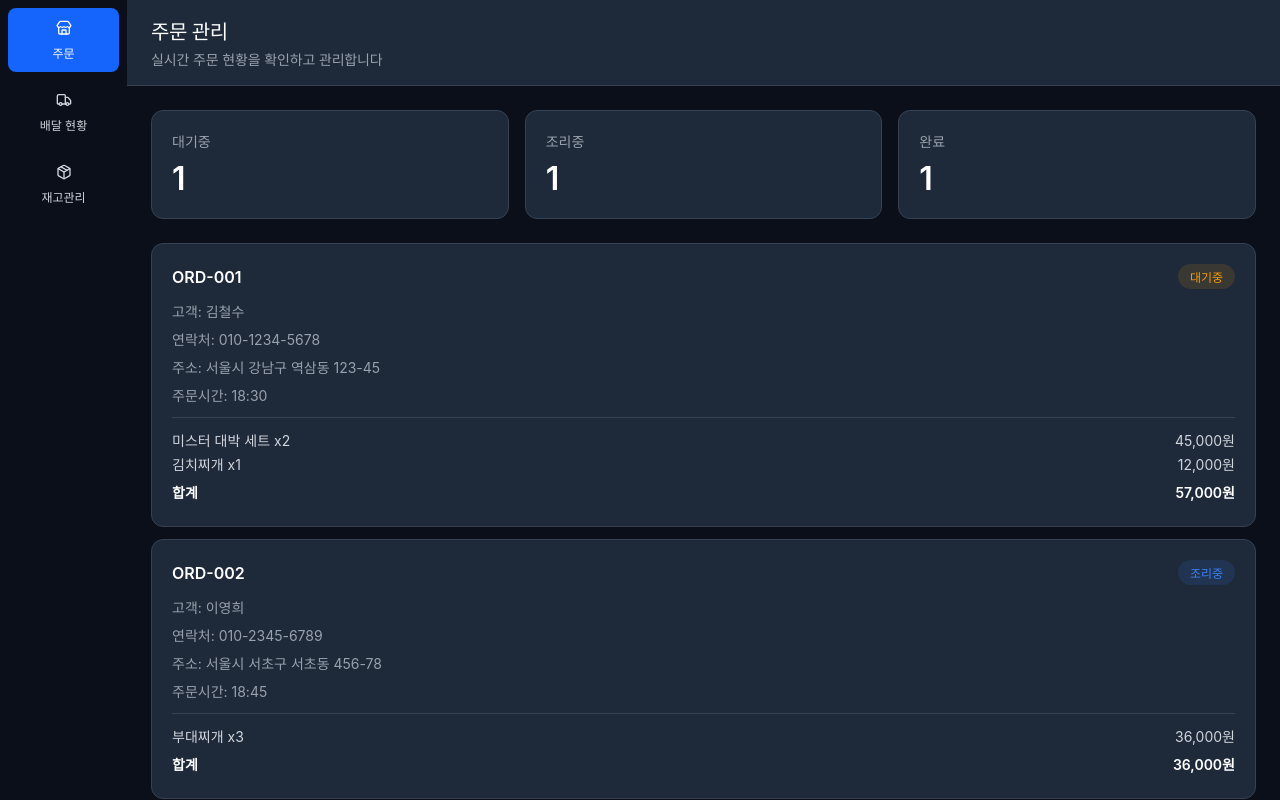
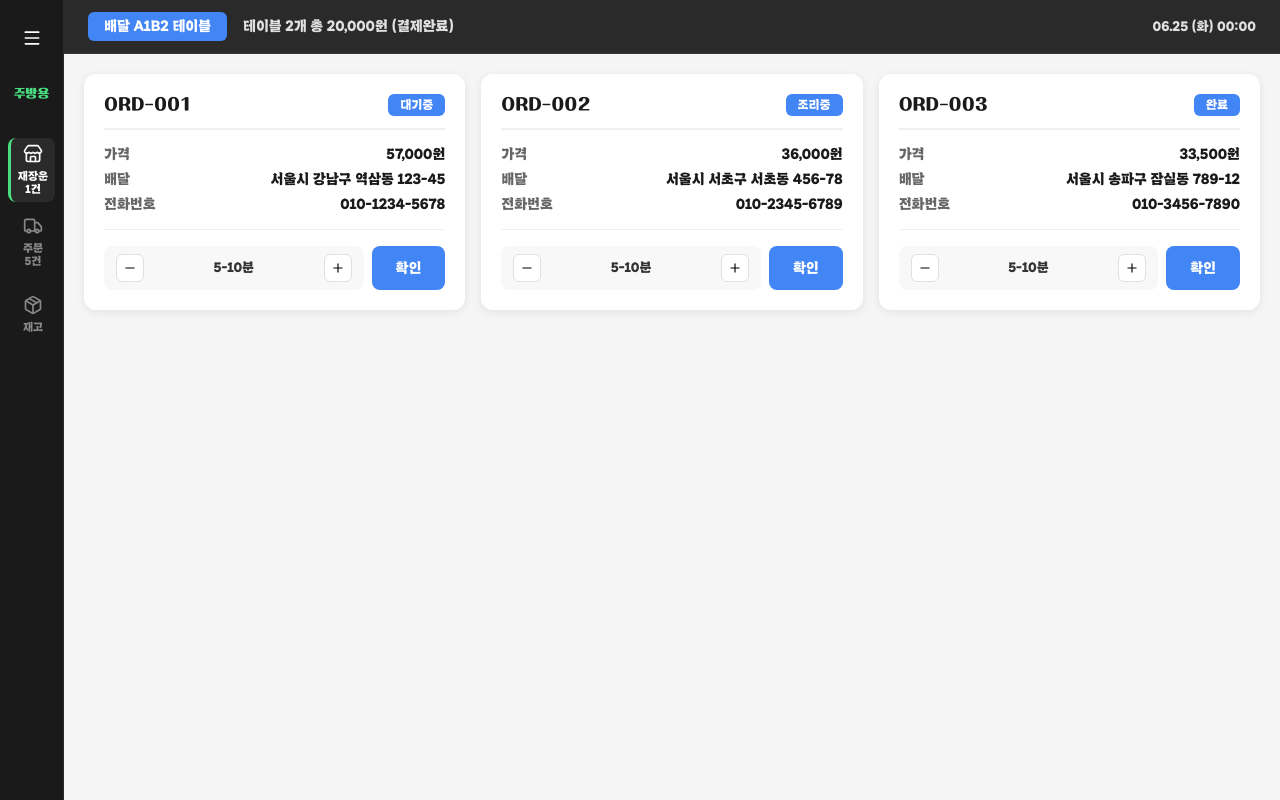
Before and after one commit to sogonggogo/sogonggogo_staff, a Next.js app: page / in a window 1280 px wide. Built offline with nearby package versions, Linux system fonts and the light colour scheme.

Commit message:
style : 배민 컨셉 변화

```diff
--- a/src/app/(order)/page.tsx
+++ b/src/app/(order)/page.tsx
@@ -1,27 +1,239 @@
 'use client';
 
-import PageHeader from '@/components/layout/PageHeader';
-import PageContent from '@/components/layout/PageContent';
-import OrderStats from '@/components/orders/OrderStats';
-import OrderList from '@/components/orders/OrderList';
+import styled from '@emotion/styled';
 import { mockOrders } from '@/data/orders';
+import { Minus, Plus } from 'lucide-react';
+
+const Container = styled.div`
+  display: flex;
+  height: 100vh;
+  background: #f5f5f5;
+`;
+
+const MainSection = styled.div`
+  flex: 1;
+  display: flex;
+  flex-direction: column;
+  overflow-y: auto;
+`;
+
+const TopBar = styled.div`
+  background: #2a2a2a;
+  padding: 12px 24px;
+  display: flex;
+  justify-content: space-between;
+  align-items: center;
+  color: white;
+  border-bottom: 1px solid #3a3a3a;
+`;
+
+const TableInfo = styled.div`
+  display: flex;
+  align-items: center;
+  gap: 16px;
+`;
+
+const TableBadge = styled.div`
+  background: #4285f4;
+  padding: 6px 16px;
+  border-radius: 6px;
+  font-family: var(--font-miwon);
+  font-size: 14px;
+  font-weight: 600;
+`;
+
+const TableAmount = styled.div`
+  font-family: var(--font-miwon);
+  font-size: 14px;
+  color: #e0e0e0;
+`;
+
+const DateTime = styled.div`
+  font-family: var(--font-miwon);
+  font-size: 13px;
+  color: #e0e0e0;
+`;
+
+const OrderGrid = styled.div`
+  display: grid;
+  grid-template-columns: repeat(auto-fill, minmax(320px, 1fr));
+  gap: 16px;
+  padding: 20px;
+`;
+
+const OrderCard = styled.div`
+  background: white;
+  border-radius: 12px;
+  padding: 20px;
+  box-shadow: 0 2px 8px rgba(0, 0, 0, 0.08);
+  transition: all 0.2s ease;
+
+  &:hover {
+    box-shadow: 0 4px 16px rgba(0, 0, 0, 0.12);
+    transform: translateY(-2px);
+  }
+`;
+
+const OrderHeader = styled.div`
+  display: flex;
+  justify-content: space-between;
+  align-items: center;
+  margin-bottom: 16px;
+  padding-bottom: 12px;
+  border-bottom: 2px solid #f0f0f0;
+`;
+
+const OrderTableName = styled.div`
+  font-family: var(--font-ttangsbudae);
+  font-size: 16px;
+  font-weight: 700;
+  color: #1a1a1a;
+`;
+
+const OrderStatus = styled.div`
+  background: #4285f4;
+  color: white;
+  padding: 4px 12px;
+  border-radius: 6px;
+  font-family: var(--font-miwon);
+  font-size: 12px;
+  font-weight: 600;
+`;
+
+const OrderDetail = styled.div`
+  display: flex;
+  justify-content: space-between;
+  margin-bottom: 8px;
+  font-family: var(--font-miwon);
+  font-size: 14px;
+  color: #333;
+`;
+
+const OrderLabel = styled.span`
+  color: #666;
+`;
+
+const OrderValue = styled.span`
+  font-weight: 600;
+  color: #1a1a1a;
+`;
+
+const OrderActions = styled.div`
+  display: flex;
+  gap: 8px;
+  margin-top: 16px;
+  padding-top: 16px;
+  border-top: 1px solid #f0f0f0;
+`;
+
+const TimeControl = styled.div`
+  display: flex;
+  align-items: center;
+  gap: 8px;
+  flex: 1;
+  background: #f8f8f8;
+  padding: 8px 12px;
+  border-radius: 8px;
+`;
+
+const TimeButton = styled.button`
+  background: white;
+  border: 1px solid #e0e0e0;
+  width: 28px;
+  height: 28px;
+  border-radius: 6px;
+  display: flex;
+  align-items: center;
+  justify-content: center;
+  cursor: pointer;
+  transition: all 0.2s ease;
+
+  &:hover {
+    background: #f0f0f0;
+    border-color: #ccc;
+  }
+
+  &:active {
+    transform: scale(0.95);
+  }
+`;
+
+const TimeDisplay = styled.span`
+  font-family: var(--font-miwon);
+  font-size: 13px;
+  font-weight: 600;
+  color: #333;
+  flex: 1;
+  text-align: center;
+`;
+
+const ConfirmButton = styled.button`
+  background: #4285f4;
+  color: white;
+  border: none;
+  padding: 10px 24px;
+  border-radius: 8px;
+  font-family: var(--font-miwon);
+  font-size: 14px;
+  font-weight: 600;
+  cursor: pointer;
+  transition: all 0.2s ease;
+
+  &:hover {
+    background: #357ae8;
+  }
+
+  &:active {
+    transform: scale(0.98);
+  }
+`;
 
 export default function OrdersPage() {
-  const pendingCount = mockOrders.filter(o => o.status === 'pending').length;
-  const preparingCount = mockOrders.filter(o => o.status === 'preparing').length;
-  const completedCount = mockOrders.filter(o => o.status === 'completed').length;
-
   return (
-    <>
-      <PageHeader title="주문 관리" subtitle="실시간 주문 현황을 확인하고 관리합니다" />
-      <PageContent>
-        <OrderStats
-          pendingCount={pendingCount}
-          preparingCount={preparingCount}
-          completedCount={completedCount}
-        />
-        <OrderList orders={mockOrders} />
-      </PageContent>
-    </>
+    <Container>
+      <MainSection>
+        <TopBar>
+          <TableInfo>
+            <TableBadge>배달 A1B2 테이블</TableBadge>
+            <TableAmount>테이블 2개 총 20,000원 (결제완료)</TableAmount>
+          </TableInfo>
+          <DateTime>06.25 (화) 00:00</DateTime>
+        </TopBar>
+        <OrderGrid>
+          {mockOrders.map((order) => (
+            <OrderCard key={order.id}>
+              <OrderHeader>
+                <OrderTableName>{order.id}</OrderTableName>
+                <OrderStatus>{order.statusText}</OrderStatus>
+              </OrderHeader>
+              <OrderDetail>
+                <OrderLabel>가격</OrderLabel>
+                <OrderValue>{order.total.toLocaleString()}원</OrderValue>
+              </OrderDetail>
+              <OrderDetail>
+                <OrderLabel>배달</OrderLabel>
+                <OrderValue>{order.address}</OrderValue>
+              </OrderDetail>
+              <OrderDetail>
+                <OrderLabel>전화번호</OrderLabel>
+                <OrderValue>{order.phone}</OrderValue>
+              </OrderDetail>
+              <OrderActions>
+                <TimeControl>
+                  <TimeButton>
+                    <Minus size={14} />
+                  </TimeButton>
+                  <TimeDisplay>5-10분</TimeDisplay>
+                  <TimeButton>
+                    <Plus size={14} />
+                  </TimeButton>
+                </TimeControl>
+                <ConfirmButton>확인</ConfirmButton>
+              </OrderActions>
+            </OrderCard>
+          ))}
+        </OrderGrid>
+      </MainSection>
+    </Container>
   );
 }
--- a/src/components/layout/AppLayout.tsx
+++ b/src/components/layout/AppLayout.tsx
@@ -6,14 +6,14 @@ import Sidebar from './Sidebar';
 const Layout = styled.div`
   display: flex;
   height: 100vh;
-  background-color: #0a0f19;
+  background-color: #f5f5f5;
 `;
 
 const MainContent = styled.main`
   flex: 1;
   display: flex;
   flex-direction: column;
-  margin-left: 127px;
+  margin-left: 64px;
 `;
 
 const ContentArea = styled.div`
@@ -21,27 +21,26 @@ const ContentArea = styled.div`
   padding: 0;
   overflow-y: auto;
 
-  /* 스크롤바 스타일링 - Webkit 브라우저 (Chrome, Safari, Edge) */
+  /* 스크롤바 스타일링 */
   &::-webkit-scrollbar {
     width: 8px;
   }
 
   &::-webkit-scrollbar-track {
-    background: #0a0f19;
+    background: var(--background);
   }
 
   &::-webkit-scrollbar-thumb {
-    background: #1e2939;
+    background: var(--border);
     border-radius: 4px;
   }
 
   &::-webkit-scrollbar-thumb:hover {
-    background: #364153;
+    background: var(--accent);
   }
 
-  /* Firefox */
   scrollbar-width: thin;
-  scrollbar-color: #1e2939 #0a0f19;
+  scrollbar-color: var(--border) var(--background);
 `;
 
 interface AppLayoutProps {
--- a/src/components/layout/PageHeader.tsx
+++ b/src/components/layout/PageHeader.tsx
@@ -3,26 +3,25 @@
 import styled from '@emotion/styled';
 
 const Header = styled.header`
-  background-color: #1e2939;
-  border-bottom: 1px solid #364153;
-  padding: 16px 24px;
+  background: linear-gradient(135deg, var(--primary) 0%, var(--secondary) 100%);
+  padding: 32px 40px;
+  box-shadow: 0 4px 12px rgba(0, 0, 0, 0.1);
 `;
 
 const Title = styled.h1`
-  font-family: 'Inter', sans-serif;
-  font-size: 20px;
-  font-weight: 500;
-  color: #FFFFFF;
-  margin-bottom: 4px;
-  letter-spacing: -0.45px;
+  font-family: var(--font-ttangsbudae);
+  font-size: 32px;
+  font-weight: 700;
+  color: var(--primary-foreground);
+  margin-bottom: 8px;
+  letter-spacing: -0.5px;
 `;
 
 const Subtitle = styled.p`
-  font-family: 'Inter', sans-serif;
-  font-size: 14px;
-  font-weight: 400;
-  color: #99A1AE;
-  letter-spacing: -0.15px;
+  font-family: var(--font-miwon);
+  font-size: 16px;
+  color: var(--primary-foreground);
+  opacity: 0.9;
 `;
 
 interface PageHeaderProps {
--- a/src/components/layout/Sidebar.tsx
+++ b/src/components/layout/Sidebar.tsx
@@ -1,14 +1,14 @@
 'use client';
 
 import styled from '@emotion/styled';
-import { Store, Truck, Package } from 'lucide-react';
+import { Store, Truck, Package, Menu } from 'lucide-react';
 import Link from 'next/link';
 import { usePathname } from 'next/navigation';
 
 const SidebarContainer = styled.aside`
-  width: 127px;
-  background-color: #0a0f19;
-  padding: 8px;
+  width: 64px;
+  background: #1a1a1a;
+  padding: 16px 8px;
   display: flex;
   flex-direction: column;
   gap: 8px;
@@ -16,6 +16,30 @@ const SidebarContainer = styled.aside`
   position: fixed;
   left: 0;
   top: 0;
+  border-right: 1px solid #2a2a2a;
+`;
+
+const MenuIcon = styled.div`
+  display: flex;
+  align-items: center;
+  justify-content: center;
+  padding: 12px;
+  color: #ffffff;
+  margin-bottom: 8px;
+`;
+
+const Logo = styled.div`
+  text-align: center;
+  padding: 12px 0;
+  margin-bottom: 16px;
+`;
+
+const LogoText = styled.h2`
+  font-family: var(--font-ttangsbudae);
+  font-size: 12px;
+  font-weight: 700;
+  color: #4ade80;
+  line-height: 1.2;
 `;
 
 const NavButton = styled(Link, {
@@ -24,26 +48,31 @@ const NavButton = styled(Link, {
   width: 100%;
   height: 64px;
   border-radius: 8px;
-  background-color: ${({ isActive }) => (isActive ? '#1565FC' : 'transparent')};
-  border: none;
+  background-color: ${({ isActive }) => (isActive ? '#2a2a2a' : 'transparent')};
+  border-left: 3px solid ${({ isActive }) => (isActive ? '#4ade80' : 'transparent')};
   display: flex;
   flex-direction: column;
   align-items: center;
   justify-content: center;
-  gap: 8px;
+  gap: 6px;
   cursor: pointer;
-  transition: background-color 0.2s;
-  color: ${({ isActive }) => (isActive ? '#FFFFFF' : '#D1D5DC')};
+  transition: all 0.2s ease;
+  color: ${({ isActive }) => (isActive ? '#ffffff' : '#888888')};
   text-decoration: none;
 
   &:hover {
-    background-color: ${({ isActive }) => (isActive ? '#1565FC' : 'rgba(255, 255, 255, 0.05)')};
+    background-color: #2a2a2a;
+    color: #ffffff;
+  }
+
+  &:active {
+    transform: scale(0.95);
   }
 `;
 
 const NavText = styled.span`
-  font-family: 'Inter', sans-serif;
-  font-size: 12px;
+  font-family: var(--font-miwon);
+  font-size: 11px;
   font-weight: 500;
   text-align: center;
 `;
@@ -53,17 +82,23 @@ export default function Sidebar() {
 
   return (
     <SidebarContainer>
+      <MenuIcon>
+        <Menu size={20} />
+      </MenuIcon>
+      <Logo>
+        <LogoText>주방용</LogoText>
+      </Logo>
       <NavButton href="/" isActive={pathname === '/'}>
-        <Store size={16} />
-        <NavText>주문</NavText>
+        <Store size={20} />
+        <NavText>재장운<br />1건</NavText>
       </NavButton>
       <NavButton href="/delivery" isActive={pathname === '/delivery'}>
-        <Truck size={16} />
-        <NavText>배달 현황</NavText>
+        <Truck size={20} />
+        <NavText>주문<br />5건</NavText>
       </NavButton>
       <NavButton href="/inventory" isActive={pathname === '/inventory'}>
-        <Package size={16} />
-        <NavText>재고관리</NavText>
+        <Package size={20} />
+        <NavText>재고</NavText>
       </NavButton>
     </SidebarContainer>
   );
--- a/src/components/orders/OrderCard.tsx
+++ b/src/components/orders/OrderCard.tsx
@@ -4,14 +4,17 @@ import styled from '@emotion/styled';
 import { Order } from '@/data/orders';
 
 const Card = styled.div`
-  background-color: #1e2939;
-  border: 1px solid #364153;
-  border-radius: 12px;
-  padding: 20px;
-  transition: border-color 0.2s;
+  background: var(--card);
+  border: 2px solid var(--border);
+  border-radius: 16px;
+  padding: 24px;
+  transition: all 0.3s ease;
+  box-shadow: 0 2px 8px rgba(0, 0, 0, 0.08);
 
   &:hover {
-    border-color: #1565FC;
+    border-color: var(--primary);
+    box-shadow: 0 8px 24px rgba(0, 0, 0, 0.15);
+    transform: translateY(-2px);
   }
 `;
 
@@ -19,88 +22,94 @@ const OrderHeader = styled.div`
   display: flex;
   justify-content: space-between;
   align-items: center;
-  margin-bottom: 12px;
+  margin-bottom: 16px;
+  padding-bottom: 16px;
+  border-bottom: 2px solid var(--border);
 `;
 
 const OrderId = styled.span`
-  font-family: 'Inter', sans-serif;
-  font-size: 16px;
-  font-weight: 600;
-  color: #FFFFFF;
+  font-family: var(--font-ttangsbudae);
+  font-size: 20px;
+  font-weight: 700;
+  color: var(--foreground);
 `;
 
 const OrderStatus = styled.span<{ status: string }>`
-  padding: 4px 12px;
-  border-radius: 16px;
+  padding: 8px 16px;
+  border-radius: 20px;
   background-color: ${({ status }) => {
     const colors = {
-      pending: '#F59E0B20',
-      preparing: '#3B82F620',
-      completed: '#10B98120',
-    };
-    return colors[status as keyof typeof colors];
-  }};
-  color: ${({ status }) => {
-    const colors = {
-      pending: '#F59E0B',
+      pending: 'var(--secondary)',
       preparing: '#3B82F6',
       completed: '#10B981',
     };
     return colors[status as keyof typeof colors];
   }};
-  font-family: 'Inter', sans-serif;
-  font-size: 12px;
-  font-weight: 500;
+  color: #FFFFFF;
+  font-family: var(--font-ttangsbudae);
+  font-size: 14px;
+  font-weight: 700;
+  box-shadow: 0 2px 8px rgba(0, 0, 0, 0.15);
 `;
 
 const OrderDetails = styled.div`
   display: flex;
   flex-direction: column;
-  gap: 8px;
+  gap: 12px;
+  margin-bottom: 16px;
 `;
 
 const OrderDetailRow = styled.div`
-  font-family: 'Inter', sans-serif;
-  font-size: 14px;
-  color: #99A1AE;
+  font-family: var(--font-miwon);
+  font-size: 15px;
+  color: var(--foreground);
+  display: flex;
+  gap: 8px;
+
+  strong {
+    font-weight: 600;
+    color: var(--primary);
+    min-width: 80px;
+  }
 `;
 
 const OrderItems = styled.div`
-  margin-top: 12px;
-  padding-top: 12px;
-  border-top: 1px solid #364153;
+  margin-top: 16px;
+  padding-top: 16px;
+  border-top: 2px dashed var(--border);
 `;
 
 const OrderItem = styled.div`
   display: flex;
   justify-content: space-between;
-  font-family: 'Inter', sans-serif;
-  font-size: 14px;
-  color: #D1D5DC;
-  margin-bottom: 4px;
+  font-family: var(--font-miwon);
+  font-size: 15px;
+  color: var(--foreground);
+  margin-bottom: 8px;
+  padding: 8px 12px;
+  background: var(--muted);
+  border-radius: 8px;
 `;
 
-const OrderTotal = styled(OrderItem)`
-  margin-top: 8px;
-  font-weight: 600;
-  color: #FFFFFF;
+const OrderTotal = styled.div`
+  display: flex;
+  justify-content: space-between;
+  margin-top: 12px;
+  padding: 12px 16px;
+  background: linear-gradient(135deg, var(--primary) 0%, var(--secondary) 100%);
+  border-radius: 12px;
+  font-family: var(--font-ttangsbudae);
+  font-size: 18px;
+  font-weight: 700;
+  color: var(--primary-foreground);
+  box-shadow: 0 4px 12px rgba(0, 0, 0, 0.15);
 `;
 
 const ItemName = styled.span`
-  color: #D1D5DC;
+  font-weight: 600;
 `;
 
 const ItemPrice = styled.span`
-  color: #D1D5DC;
-`;
-
-const TotalLabel = styled.span`
-  color: #FFFFFF;
-  font-weight: 600;
-`;
-
-const TotalPrice = styled.span`
-  color: #FFFFFF;
   font-weight: 600;
 `;
 
@@ -116,10 +125,10 @@ export default function OrderCard({ order }: OrderCardProps) {
         <OrderStatus status={order.status}>{order.statusText}</OrderStatus>
       </OrderHeader>
       <OrderDetails>
-        <OrderDetailRow>고객: {order.customer}</OrderDetailRow>
-        <OrderDetailRow>연락처: {order.phone}</OrderDetailRow>
-        <OrderDetailRow>주소: {order.address}</OrderDetailRow>
-        <OrderDetailRow>주문시간: {order.time}</OrderDetailRow>
+        <OrderDetailRow><strong>고객</strong> {order.customer}</OrderDetailRow>
+        <OrderDetailRow><strong>연락처</strong> {order.phone}</OrderDetailRow>
+        <OrderDetailRow><strong>주소</strong> {order.address}</OrderDetailRow>
+        <OrderDetailRow><strong>시간</strong> {order.time}</OrderDetailRow>
       </OrderDetails>
       <OrderItems>
         {order.items.map((item, idx) => (
@@ -129,8 +138,8 @@ export default function OrderCard({ order }: OrderCardProps) {
           </OrderItem>
         ))}
         <OrderTotal>
-          <TotalLabel>합계</TotalLabel>
-          <TotalPrice>{order.total.toLocaleString()}원</TotalPrice>
+          <span>합계</span>
+          <span>{order.total.toLocaleString()}원</span>
         </OrderTotal>
       </OrderItems>
     </Card>
--- a/src/components/orders/OrderStats.tsx
+++ b/src/components/orders/OrderStats.tsx
@@ -5,29 +5,39 @@ import styled from '@emotion/styled';
 const StatsGrid = styled.div`
   display: grid;
   grid-template-columns: repeat(3, 1fr);
-  gap: 16px;
-  margin-bottom: 24px;
+  gap: 20px;
+  margin-bottom: 32px;
 `;
 
 const StatCard = styled.div`
-  background-color: #1e2939;
-  border: 1px solid #364153;
-  border-radius: 12px;
-  padding: 20px;
+  background: var(--card);
+  border: 2px solid var(--border);
+  border-radius: 16px;
+  padding: 24px;
+  box-shadow: 0 2px 8px rgba(0, 0, 0, 0.08);
+  transition: all 0.3s ease;
+
+  &:hover {
+    transform: translateY(-4px);
+    box-shadow: 0 8px 24px rgba(0, 0, 0, 0.15);
+    border-color: var(--primary);
+  }
 `;
 
 const StatLabel = styled.div`
-  font-family: 'Inter', sans-serif;
-  font-size: 14px;
-  color: #99A1AE;
-  margin-bottom: 8px;
+  font-family: var(--font-ttangsbudae);
+  font-size: 16px;
+  font-weight: 500;
+  color: var(--muted-foreground);
+  margin-bottom: 12px;
 `;
 
 const StatValue = styled.div`
-  font-family: 'Inter', sans-serif;
-  font-size: 32px;
-  font-weight: 600;
-  color: #FFFFFF;
+  font-family: var(--font-ttangsbudae);
+  font-size: 42px;
+  font-weight: 700;
+  color: var(--primary);
+  line-height: 1;
 `;
 
 interface OrderStatsProps {
```
